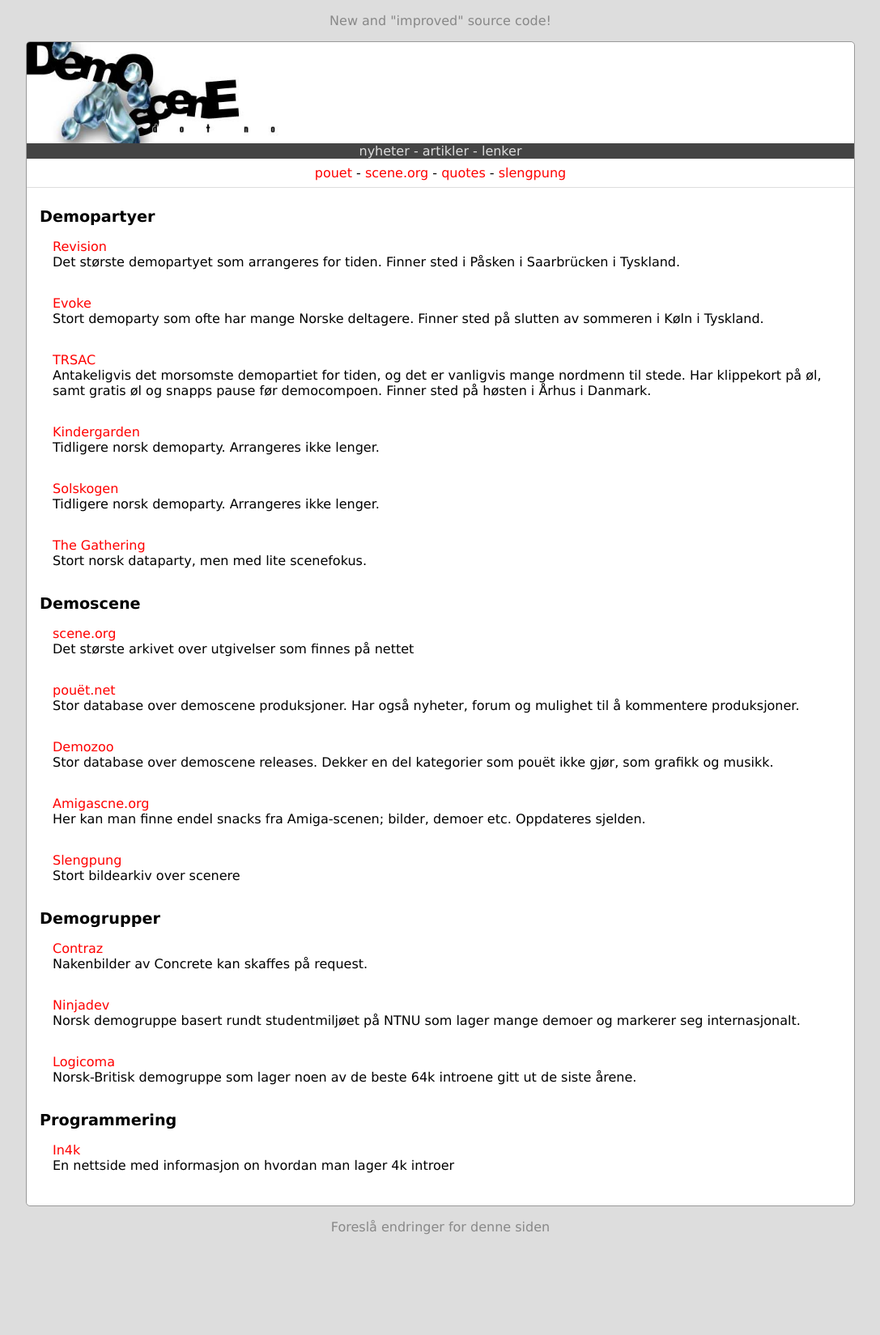
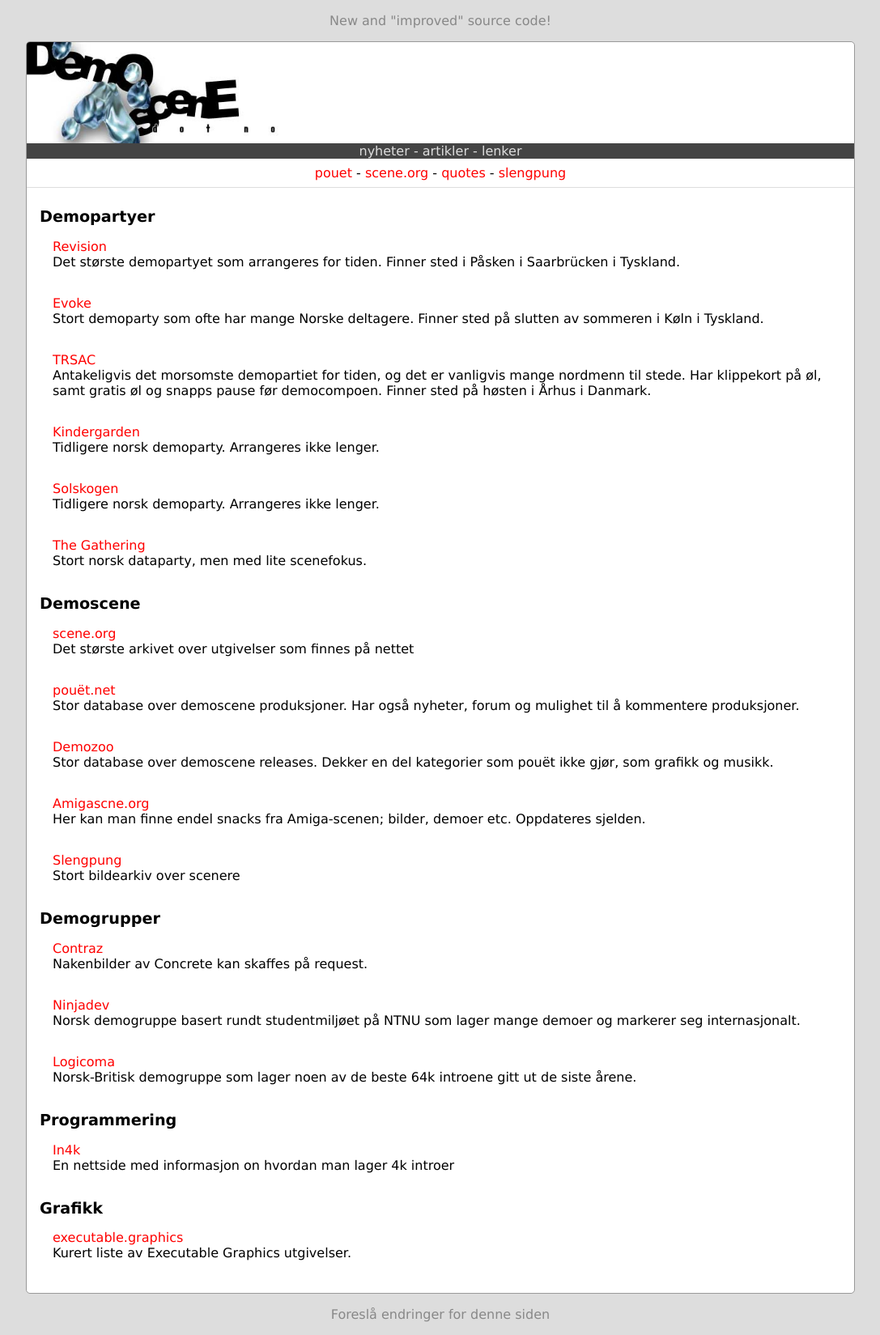
Before and after one commit to demoscene-no/demoscene.no, a Jekyll site: the page built from links.html, in a window 1280 px wide. Shown: the whole page at 81% size, without its empty margins (96-1183 px from the left). Built offline with Jekyll 4.4.1, drawn with Linux system fonts in a browser that asks for light colours; before the commit the page ends 1541 px from its top, so only the background shows below that.

Commit message:
links: add link to executable.graphics

```diff
--- a/_data/links.yaml
+++ b/_data/links.yaml
@@ -68,3 +68,8 @@
   - name: In4k
     description: En nettside med informasjon on hvordan man lager 4k introer
     url: https://in4k.github.io/
+- name: Grafikk
+  links:
+  - name: executable.graphics
+    description: Kurert liste av Executable Graphics utgivelser.
+    url: https://executable.graphics/
```
